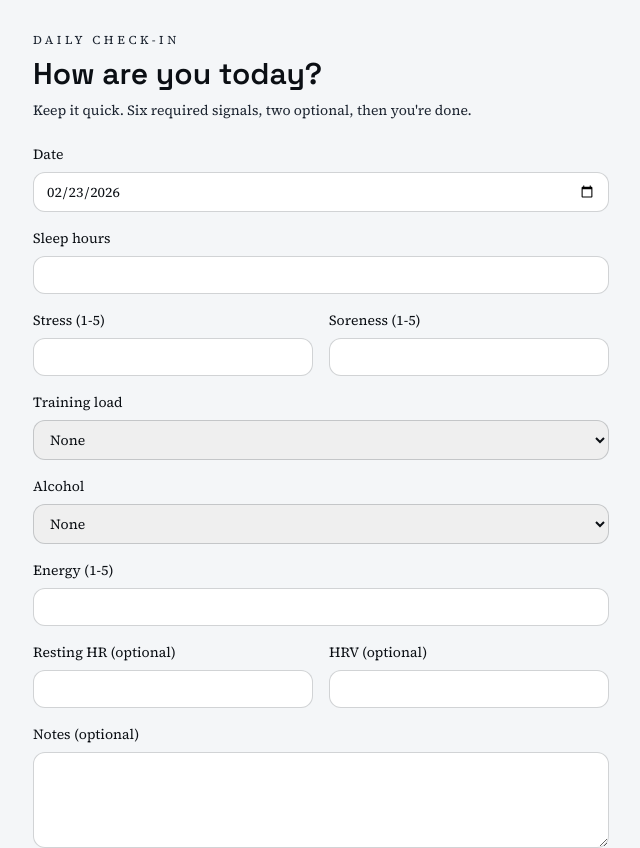
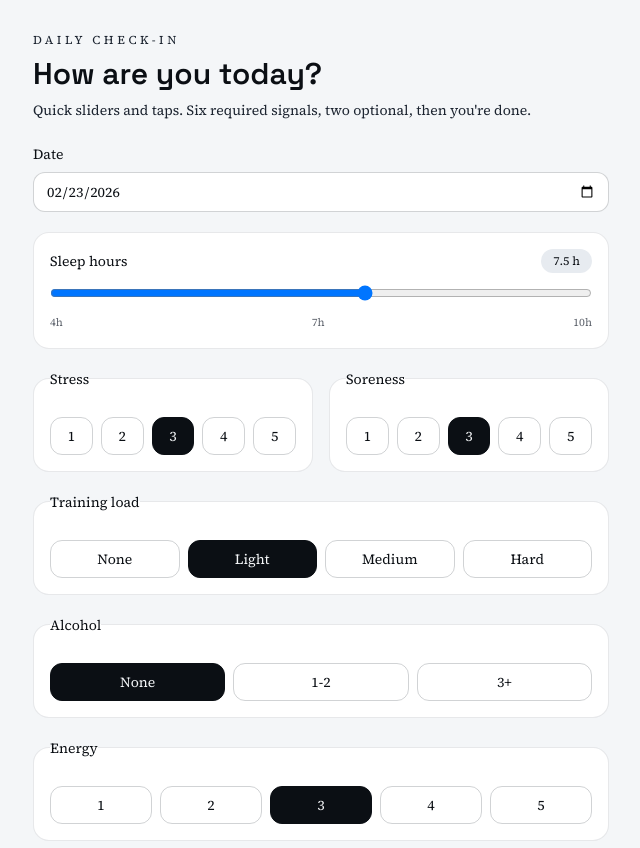
Before and after one commit to morrismj/recoveryOS-web, a Next.js app: page /checkin in a window 1280 px wide. Shown: the top 848 px of the page, without its empty margins (319-959 px from the left). Built offline with nearby package versions, Linux system fonts and the light colour scheme.

Commit message:
Improve check-in form UX

```diff
--- a/app/checkin/page.tsx
+++ b/app/checkin/page.tsx
@@ -1,24 +1,37 @@
+"use client";
+
+import { useState } from "react";
 import { createOrUpdateCheckin } from "./actions";
 import Disclaimer from "../../components/legal/Disclaimer";
 
 const today = new Date().toISOString().slice(0, 10);
 
+const ratingOptions = [1, 2, 3, 4, 5];
+
 export default function CheckinPage() {
+  const [sleepHours, setSleepHours] = useState(7.5);
+  const [stress, setStress] = useState(3);
+  const [soreness, setSoreness] = useState(3);
+  const [energy, setEnergy] = useState(3);
+  const [trainingLoad, setTrainingLoad] = useState("light");
+  const [alcohol, setAlcohol] = useState("none");
+
   return (
     <div className="mx-auto flex max-w-xl flex-col gap-6">
       <header className="space-y-2">
         <p className="text-xs uppercase tracking-[0.3em] text-ink-800">Daily Check-in</p>
         <h1 className="text-3xl font-semibold">How are you today?</h1>
         <p className="text-sm text-ink-800">
-          Keep it quick. Six required signals, two optional, then you&apos;re done.
+          Quick sliders and taps. Six required signals, two optional, then you&apos;re
+          done.
         </p>
       </header>
 
-      <form action={createOrUpdateCheckin} className="space-y-4">
+      <form action={createOrUpdateCheckin} className="space-y-5">
         <label className="flex flex-col gap-2 text-sm">
           Date
           <input
-            className="rounded-xl border border-ink-800/20 px-3 py-2"
+            className="rounded-xl border border-ink-800/20 bg-white px-3 py-2"
             type="date"
             name="date"
             defaultValue={today}
@@ -26,87 +39,157 @@ export default function CheckinPage() {
           />
         </label>
 
-        <label className="flex flex-col gap-2 text-sm">
-          Sleep hours
+        <div className="rounded-2xl border border-ink-800/10 bg-white p-4">
+          <div className="flex items-center justify-between text-sm">
+            <span>Sleep hours</span>
+            <span className="rounded-full bg-fog-100 px-3 py-1 text-xs">
+              {sleepHours.toFixed(1)} h
+            </span>
+          </div>
           <input
-            className="rounded-xl border border-ink-800/20 px-3 py-2"
-            type="number"
+            className="mt-3 w-full"
+            type="range"
             name="sleep_hours"
-            min="0"
+            min="4"
+            max="10"
             step="0.25"
+            value={sleepHours}
+            onChange={(event) => setSleepHours(Number(event.target.value))}
             required
           />
-        </label>
+          <div className="mt-2 flex justify-between text-[11px] text-ink-800/70">
+            <span>4h</span>
+            <span>7h</span>
+            <span>10h</span>
+          </div>
+        </div>
 
         <div className="grid gap-4 md:grid-cols-2">
-          <label className="flex flex-col gap-2 text-sm">
-            Stress (1-5)
+          <fieldset className="rounded-2xl border border-ink-800/10 bg-white p-4">
+            <legend className="text-sm">Stress</legend>
+            <div className="mt-3 grid grid-cols-5 gap-2">
+              {ratingOptions.map((value) => (
+                <label key={`stress-${value}`} className="text-center">
                   <input
-              className="rounded-xl border border-ink-800/20 px-3 py-2"
-              type="number"
+                    type="radio"
                     name="stress"
-              min="1"
-              max="5"
+                    value={value}
+                    className="peer sr-only"
+                    checked={stress === value}
+                    onChange={() => setStress(value)}
                     required
                   />
+                  <span className="block rounded-xl border border-ink-800/20 py-2 text-sm transition peer-checked:border-ink-950 peer-checked:bg-ink-950 peer-checked:text-fog-50">
+                    {value}
+                  </span>
                 </label>
-          <label className="flex flex-col gap-2 text-sm">
-            Soreness (1-5)
+              ))}
+            </div>
+          </fieldset>
+
+          <fieldset className="rounded-2xl border border-ink-800/10 bg-white p-4">
+            <legend className="text-sm">Soreness</legend>
+            <div className="mt-3 grid grid-cols-5 gap-2">
+              {ratingOptions.map((value) => (
+                <label key={`soreness-${value}`} className="text-center">
                   <input
-              className="rounded-xl border border-ink-800/20 px-3 py-2"
-              type="number"
+                    type="radio"
                     name="soreness"
-              min="1"
-              max="5"
+                    value={value}
+                    className="peer sr-only"
+                    checked={soreness === value}
+                    onChange={() => setSoreness(value)}
                     required
                   />
+                  <span className="block rounded-xl border border-ink-800/20 py-2 text-sm transition peer-checked:border-ink-950 peer-checked:bg-ink-950 peer-checked:text-fog-50">
+                    {value}
+                  </span>
                 </label>
+              ))}
+            </div>
+          </fieldset>
         </div>
 
-        <label className="flex flex-col gap-2 text-sm">
-          Training load
-          <select
-            className="rounded-xl border border-ink-800/20 px-3 py-2"
+        <fieldset className="rounded-2xl border border-ink-800/10 bg-white p-4">
+          <legend className="text-sm">Training load</legend>
+          <div className="mt-3 grid grid-cols-2 gap-2 md:grid-cols-4">
+            {[
+              { label: "None", value: "none" },
+              { label: "Light", value: "light" },
+              { label: "Medium", value: "medium" },
+              { label: "Hard", value: "hard" }
+            ].map((option) => (
+              <label key={option.value} className="text-center">
+                <input
+                  type="radio"
                   name="training_load"
-            required
-          >
-            <option value="none">None</option>
-            <option value="light">Light</option>
-            <option value="medium">Medium</option>
-            <option value="hard">Hard</option>
-          </select>
-        </label>
-
-        <label className="flex flex-col gap-2 text-sm">
-          Alcohol
-          <select
-            className="rounded-xl border border-ink-800/20 px-3 py-2"
-            name="alcohol"
-            required
-          >
-            <option value="none">None</option>
-            <option value="1-2">1-2 drinks</option>
-            <option value="3+">3+ drinks</option>
-          </select>
-        </label>
-
-        <label className="flex flex-col gap-2 text-sm">
-          Energy (1-5)
-          <input
-            className="rounded-xl border border-ink-800/20 px-3 py-2"
-            type="number"
-            name="energy"
-            min="1"
-            max="5"
+                  value={option.value}
+                  className="peer sr-only"
+                  checked={trainingLoad === option.value}
+                  onChange={() => setTrainingLoad(option.value)}
                   required
                 />
+                <span className="block rounded-xl border border-ink-800/20 px-2 py-2 text-sm transition peer-checked:border-ink-950 peer-checked:bg-ink-950 peer-checked:text-fog-50">
+                  {option.label}
+                </span>
               </label>
+            ))}
+          </div>
+        </fieldset>
+
+        <fieldset className="rounded-2xl border border-ink-800/10 bg-white p-4">
+          <legend className="text-sm">Alcohol</legend>
+          <div className="mt-3 grid grid-cols-3 gap-2">
+            {[
+              { label: "None", value: "none" },
+              { label: "1-2", value: "1-2" },
+              { label: "3+", value: "3+" }
+            ].map((option) => (
+              <label key={option.value} className="text-center">
+                <input
+                  type="radio"
+                  name="alcohol"
+                  value={option.value}
+                  className="peer sr-only"
+                  checked={alcohol === option.value}
+                  onChange={() => setAlcohol(option.value)}
+                  required
+                />
+                <span className="block rounded-xl border border-ink-800/20 px-2 py-2 text-sm transition peer-checked:border-ink-950 peer-checked:bg-ink-950 peer-checked:text-fog-50">
+                  {option.label}
+                </span>
+              </label>
+            ))}
+          </div>
+        </fieldset>
+
+        <fieldset className="rounded-2xl border border-ink-800/10 bg-white p-4">
+          <legend className="text-sm">Energy</legend>
+          <div className="mt-3 grid grid-cols-5 gap-2">
+            {ratingOptions.map((value) => (
+              <label key={`energy-${value}`} className="text-center">
+                <input
+                  type="radio"
+                  name="energy"
+                  value={value}
+                  className="peer sr-only"
+                  checked={energy === value}
+                  onChange={() => setEnergy(value)}
+                  required
+                />
+                <span className="block rounded-xl border border-ink-800/20 py-2 text-sm transition peer-checked:border-ink-950 peer-checked:bg-ink-950 peer-checked:text-fog-50">
+                  {value}
+                </span>
+              </label>
+            ))}
+          </div>
+        </fieldset>
 
         <div className="grid gap-4 md:grid-cols-2">
           <label className="flex flex-col gap-2 text-sm">
             Resting HR (optional)
             <input
-              className="rounded-xl border border-ink-800/20 px-3 py-2"
+              className="rounded-xl border border-ink-800/20 bg-white px-3 py-2"
               type="number"
               name="resting_hr"
             />
@@ -114,7 +197,7 @@ export default function CheckinPage() {
           <label className="flex flex-col gap-2 text-sm">
             HRV (optional)
             <input
-              className="rounded-xl border border-ink-800/20 px-3 py-2"
+              className="rounded-xl border border-ink-800/20 bg-white px-3 py-2"
               type="number"
               name="hrv"
               step="0.1"
@@ -125,7 +208,7 @@ export default function CheckinPage() {
         <label className="flex flex-col gap-2 text-sm">
           Notes (optional)
           <textarea
-            className="min-h-[96px] rounded-xl border border-ink-800/20 px-3 py-2"
+            className="min-h-[96px] rounded-xl border border-ink-800/20 bg-white px-3 py-2"
             name="notes"
           />
         </label>
```
Lines whose indentation alone changed are shown as unchanged.
